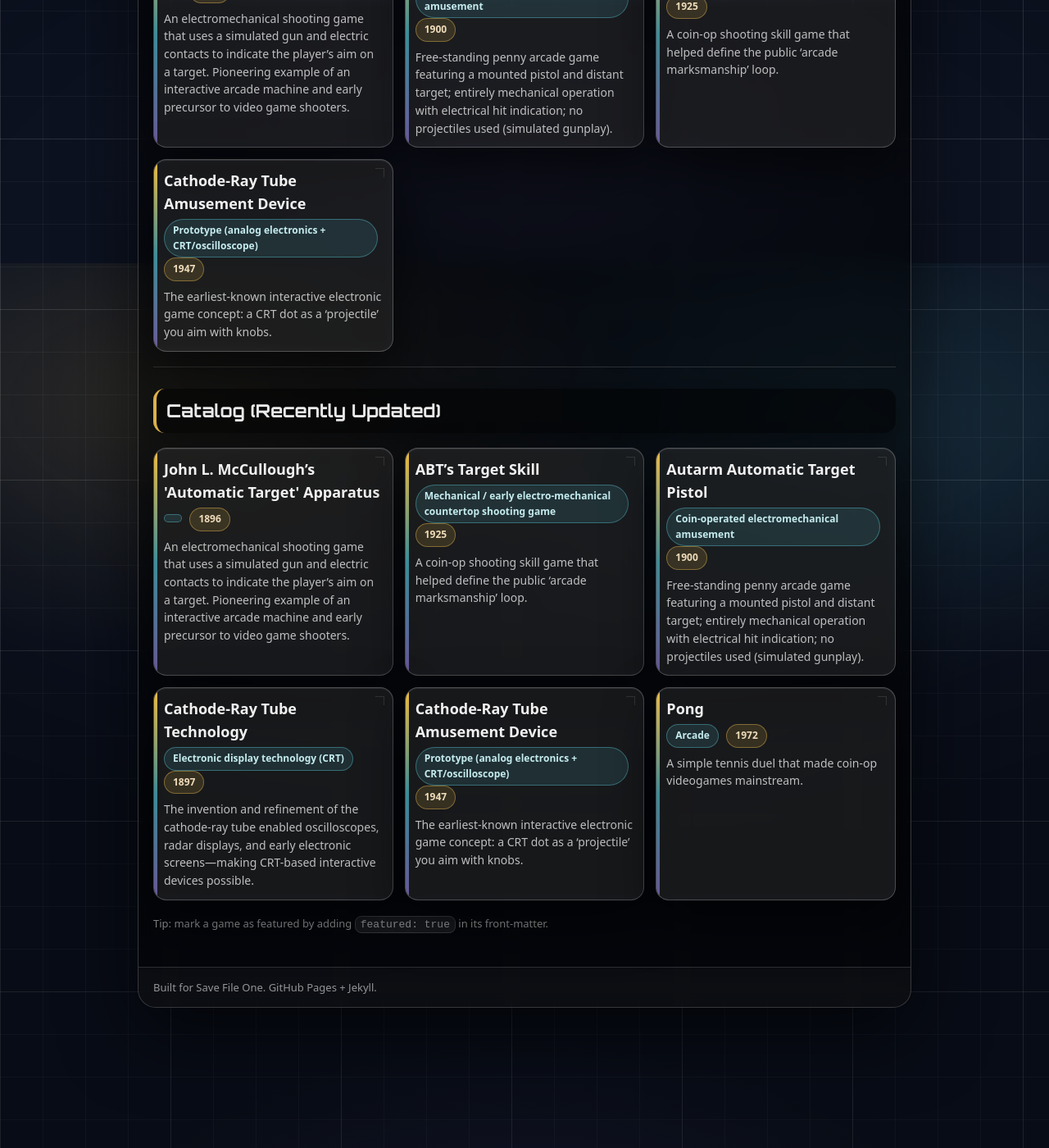
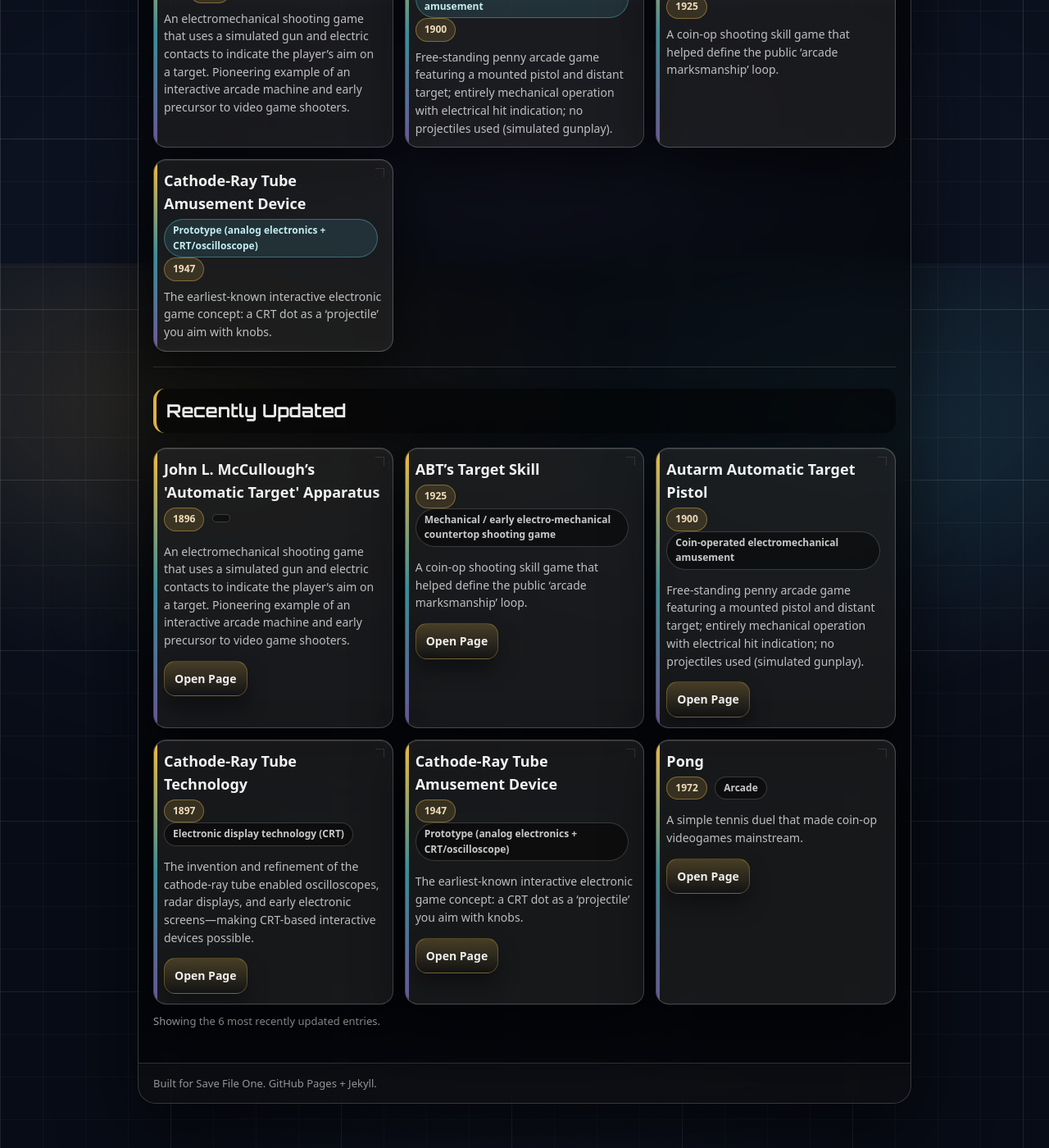
Before and after one commit to BacchusA/savefileone-archive, a Jekyll site: the page built from index.md, in a window 1280 px wide and 1400 px high, scrolled down 1079 px. Shown: the whole window at 82% size. Built offline with Jekyll 4.4.1, drawn with Linux system fonts in a browser that asks for light colours.

Commit message:
Update index.md

```diff
--- a/index.md
+++ b/index.md
@@ -62,30 +62,46 @@
 
 ---
 
-## Catalog (Recently Updated)
-
-{% assign updated_games = site.games | where_exp: "g", "g.updated != nil" | sort: "updated" | reverse %}
-{% assign non_updated = site.games | where_exp: "g", "g.updated == nil" | sort: "year" | reverse %}
-{% assign sorted = updated_games | concat: non_updated %}
-
+## Recently Updated
 
 <div class="cardgrid">
-{% for g in sorted limit:6 %}
-  <div class="card">
-    <div class="card-title">
-      <a href="{{ site.baseurl }}{{ g.url }}">{{ g.title }}</a>
+  {% assign games_sorted = site.games | sort: "updated" | reverse %}
+  {% for g in games_sorted limit:6 %}
+    <div class="card">
+      <div class="card-text">
+
+        <div class="card-top">
+          <div class="card-title">
+            <a href="{{ g.url | relative_url }}">{{ g.title }}</a>
+          </div>
+
+          <div class="card-meta">
+            {% if g.year %}<span class="chip chip-gold">{{ g.year }}</span>{% endif %}
+            {% if g.platform %}<span class="chip chip-cyan">{{ g.platform }}</span>{% endif %}
+          </div>
+        </div>
+
+        {% if g.short_summary %}
+          <p class="card-summary">{{ g.short_summary }}</p>
+        {% endif %}
+
+        <div class="card-actions">
+          {% if g.youtube_longplay and g.youtube_longplay != "" %}
+            <a class="btn" href="{{ g.youtube_longplay }}" target="_blank" rel="noopener">Watch Longplay</a>
+          {% else %}
+            <a class="btn btn-ghost" href="{{ g.url | relative_url }}">Open Page</a>
+          {% endif %}
+
+          {% if g.youtube_main_episode and g.youtube_main_episode != "" %}
+            <a class="btn btn-ghost" href="{{ g.youtube_main_episode }}" target="_blank" rel="noopener">Short Episode</a>
+          {% endif %}
+        </div>
+
+      </div>
     </div>
-    <div class="card-meta">
-  {% if g.platform %}<span class="chip chip-teal">{{ g.platform }}</span>{% endif %}
-  <span class="chip chip-gold">{{ g.year }}</span>
-</div>
-    {% if g.short_summary %}
-    <div class="card-text">{{ g.short_summary }}</div>
-    {% endif %}
-  </div>
-{% endfor %}
+  {% endfor %}
 </div>
 
-<p class="small" style="margin-top:18px;">
-Tip: mark a game as featured by adding <code>featured: true</code> in its front-matter.
+<p class="small muted" style="margin-top:10px;">
+  Showing the 6 most recently updated entries.
 </p>
```
